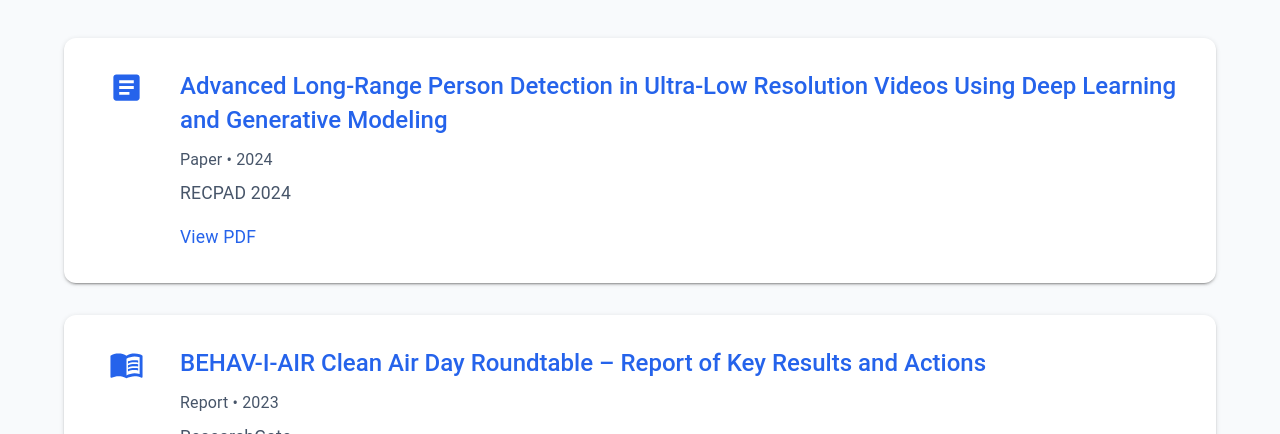
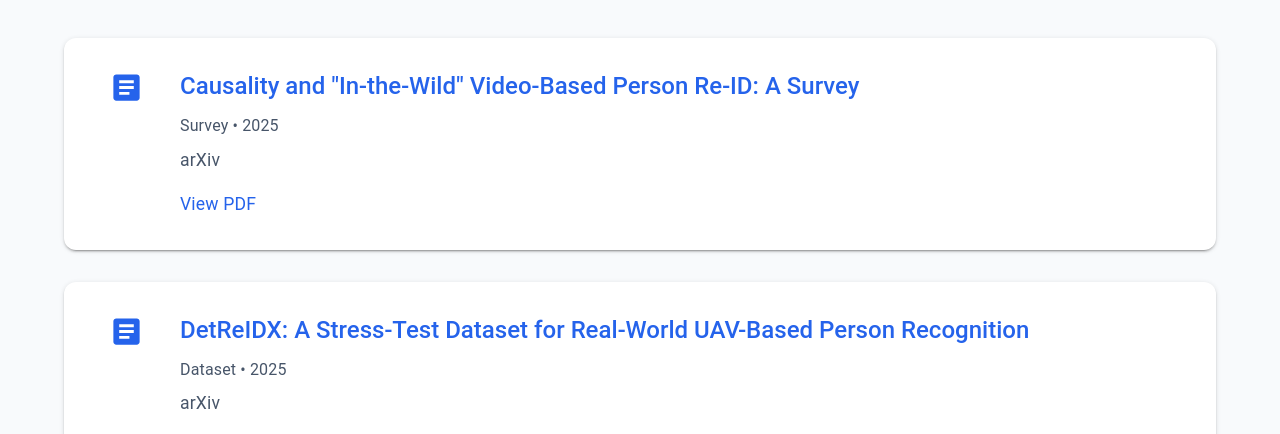
Before and after one commit to MdRashidunnabi/portfolio, a React (Create React App) app: page /#/research in a window 1280 px wide. Shown: the part 366-800 px from the top of the page. Built offline with nearby package versions, Linux system fonts and the light colour scheme; no server answers.

Commit message:
Add two new research papers (2025): Survey on Causality and Person Re-ID, and DetReIDX dataset

```diff
--- a/src/pages/Research.tsx
+++ b/src/pages/Research.tsx
@@ -16,6 +16,22 @@ interface Research {
 }
 
 const research: Research[] = [
+  {
+    title: "Causality and \"In-the-Wild\" Video-Based Person Re-ID: A Survey",
+    type: "Survey",
+    year: "2025",
+    venue: "arXiv",
+    link: "https://doi.org/10.48550/arXiv.2505.20540",
+    icon: <ArticleIcon fontSize="large" />
+  },
+  {
+    title: "DetReIDX: A Stress-Test Dataset for Real-World UAV-Based Person Recognition",
+    type: "Dataset",
+    year: "2025",
+    venue: "arXiv",
+    link: "https://arxiv.org/abs/2505.04793",
+    icon: <ArticleIcon fontSize="large" />
+  },
   {
     title: "Advanced Long-Range Person Detection in Ultra-Low Resolution Videos Using Deep Learning and Generative Modeling",
     type: "Paper",
```
